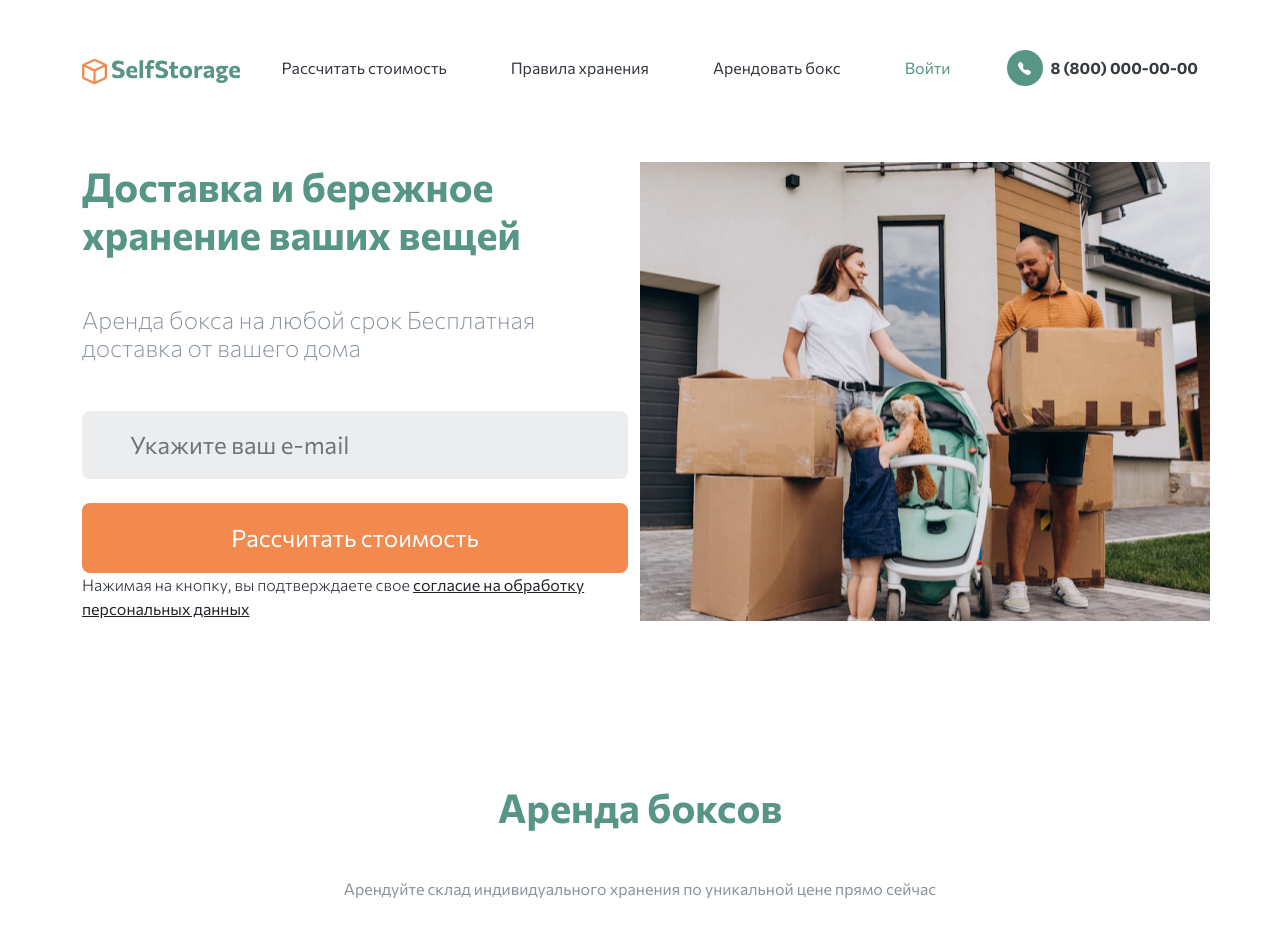
After one commit to EshiNanase/selfstorage, a Django app: page /storages/ in a window 1280 px wide. The commit adds this page. Shown: the top 952 px of the page. Run offline with Django 3.2, Linux system fonts and the light colour scheme; data that the repository does not hold is empty; parts of the project's set-up code (start-up, migrations or seed data) failed here and were passed over.

```diff
--- a/templates/base.html
+++ b/templates/base.html
@@ -28,7 +28,7 @@
             <a class="nav-link SelfStorage_black" href="{% url 'faq' %}">Правила хранения</a>
           </li>
           <li class="nav-item me-5">
-            <a class="nav-link SelfStorage_black" href="{% url 'boxes' %}">Арендовать бокс</a>
+            <a class="nav-link SelfStorage_black" href="{% url 'storages' %}">Арендовать бокс</a>
           </li>
           {% if user.is_authenticated %}
             <li class="nav-item d-flex align-items-center me-5">
@@ -157,7 +157,7 @@
       <div class="col-6 col-md-4 d-flex flex-column">
         <p><a href="#" class="link-dark text-decoration-none">Тарифы</a></p>
         <p><a href="#" class="link-dark text-decoration-none">Рассчитать стоимость</a></p>
-        <p><a href="{% url 'boxes' %}" class="link-dark text-decoration-none">Арендовать бокс</a></p>
+        <p><a href="{% url 'storages' %}" class="link-dark text-decoration-none">Арендовать бокс</a></p>
       </div>
       <div class="col-6 col-md-4 d-flex flex-column">
         <p><a href="#" class="link-dark text-decoration-none">Правила хранения</a></p>
--- /dev/null
+++ b/templates/storages.html
@@ -0,0 +1,48 @@
+{% extends 'base.html' %}
+{% load static %}
+{% block title %}Аренда боксов{% endblock %}
+
+{% block content %}
+
+<main class="container mt-header">
+	<article class="row">
+		<div class="col-12 col-lg-6 mb-3 mb-lg-0">
+			<h1 class="fw-bold SelfStorage_green mb-5">Доставка и бережное хранение ваших вещей</h1>
+			<h4 class="fw-lighter SelfStorage_grey mb-5">Аренда бокса на любой срок Бесплатная доставка от вашего дома </h4>
+			<form class="">
+				<input type="text" required name="EMAIL1" class="form-control  border-8 mb-4 py-3 px-5 border-0 fs_24 SelfStorage__bg_lightgrey" placeholder="Укажите ваш e-mail">
+				<button class="btn  border-8 py-3 px-5 w-100 text-white fs_24 SelfStorage__bg_orange SelfStorage__btn2_orange">Рассчитать стоимость</button>
+				<span class="text-center fw-light">Нажимая на кнопку, вы подтверждаете свое <a href="#" class="link-dark">согласие на обработку персональных данных</a></span>
+			</form>
+		</div>
+		<div class="col-12 col-lg-6 SelfStorage__img"></div>
+	</article>
+	<article class="mt-header">
+		<h1 class="text-center fw-bold SelfStorage_green mb-5">Аренда боксов</h1>
+		<h6 class="text-center SelfStorage_grey">Арендуйте склад индивидуального хранения по уникальной цене прямо сейчас</h6>
+		<ul class="nav nav-pills mb-3 d-flex justify-content-between" id="boxes-links" role="tablist">
+			{% for storage in storages %}
+			    <li class="nav-item flex-grow-1 mx-2" role="presentation">
+			    	<a href="/boxes/{{ storage.slug }}#BOX" class="row text-decoration-none py-3 px-4 mt-5 SelfStorage__boxlink" id="pills-{{ storage.slug }}-tab">
+			    		<div class="col-12 col-lg-3 d-flex justify-content-center">
+			    			<img src="{{ storage.thumbnail_image }}" alt="" class="mb-3 mb-lg-0">
+			    		</div>
+			    		<div class="col-12 col-md-4 col-lg-3 d-flex flex-column justify-content-center">
+			    			<h4 class="text-center">{{ storage.city }}</h4>
+			    			<h6 class="text-center">{{ storage.street }}, {{ storage.building }}</h6>
+			    		</div>
+			    		<div class="col-12 col-md-4 col-lg-3 d-flex flex-column justify-content-center">
+			    			<h4 class="text-center">{{ storage.avaliable_boxes|length }}  из {{ storage.boxes_amount }}</h4>
+			    			<h6 class="text-center">Боксов свободно</h6>
+			    		</div>
+			    		<div class="col-12 col-md-4 col-lg-3 d-flex flex-column justify-content-center">
+			    			<h4 class="text-center SelfStorage_green">от {{storage.box_min_price}} ₽</h4>
+			    			<h6 class="text-center">{{ storage.specificity }}</h6>
+			    		</div>
+			    	</a>
+			    </li>
+			{% endfor %}
+		</ul>
+	</article>
+</main>
+{% endblock %}
```
Also changed, not shown: templates/boxes.html (+33 -124 lines), storage/urls.py, storage/views.py.
